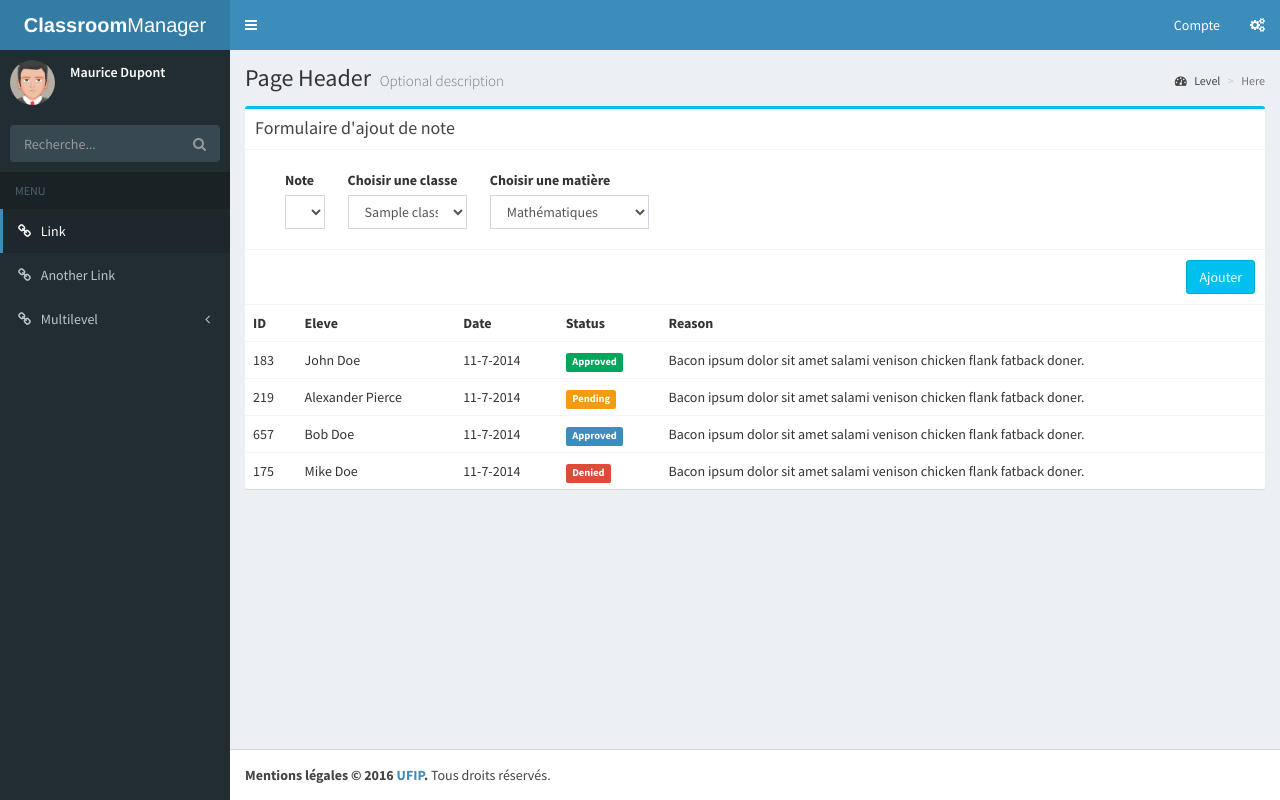
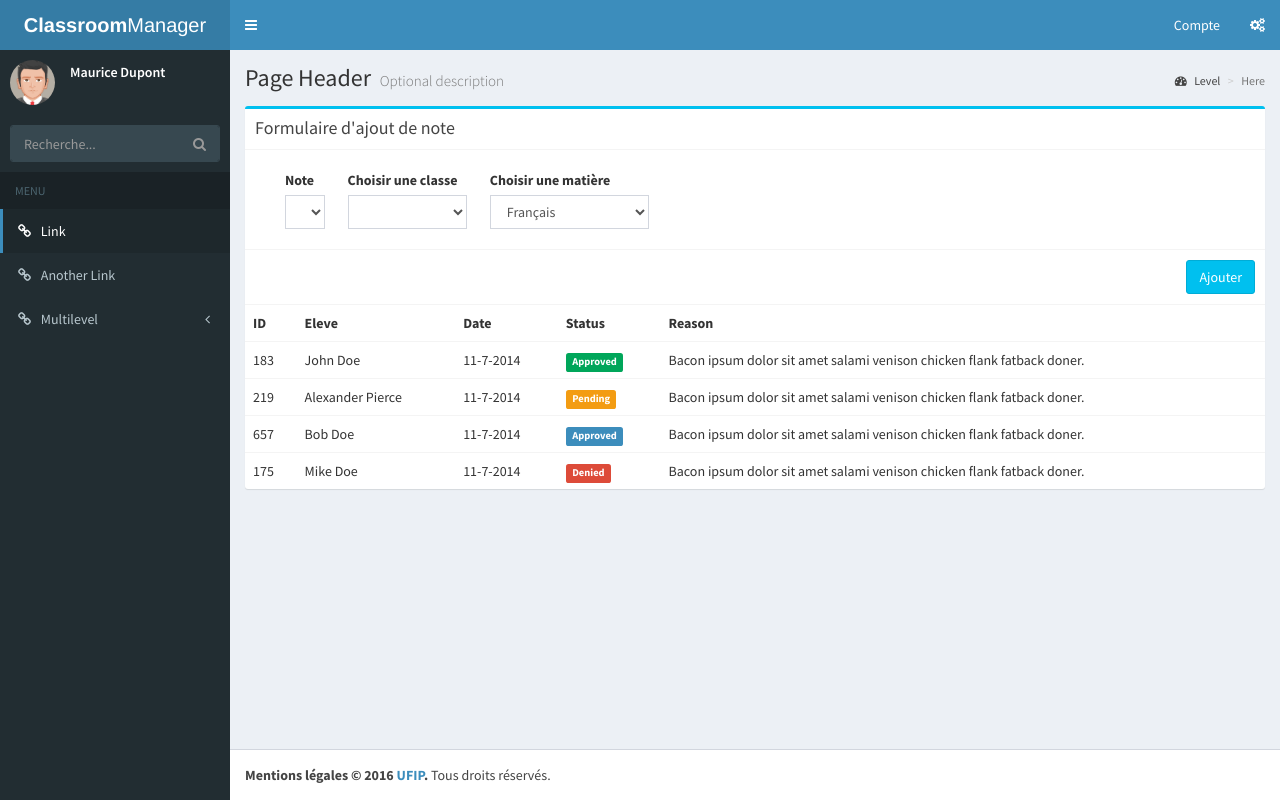
Before and after one commit to valentinLEON/ppe_gestion, a PHP site: template views/index.html.twig in a window 1280 px wide. Run offline with PHP 8.4, Linux system fonts and the light colour scheme; the template is opened without the code that fills it: most values are stand-ins (such as "Sample title", 1, 10 or a date in 2020); lists and menus that the app fills with data are empty; some libraries are stand-ins or nearby versions.

Commit message:
Test sur l'index

```diff
--- a/views/index.html.twig
+++ b/views/index.html.twig
@@ -205,17 +205,18 @@ desired effect
                             <div class="form-group" style="width: 15%; display:inline-block;margin:10px;">
                                 <label>Choisir une classe</label>
                                 <select class="form-control select2" >
-                                   { classname in _classNames }
+                                   {% for classname in _classNames %}
                                     <option>
                                        {{ classname.class_name }}
                                    </option>
+                                    {% endfor %}
                                 </select>
                             </div>
                             <div class="form-group" style="width: 20%;  display:inline-block;margin:10px;">
                                 <label>Choisir une matière</label>
                                 <select class="form-control select2">
                                     <option>
-                                        Mathématiques
+                                        Français
                                     </option>
                                 </select>
                             </div>
```
Also changed, not shown: app/app.php (+4 -3 lines).
